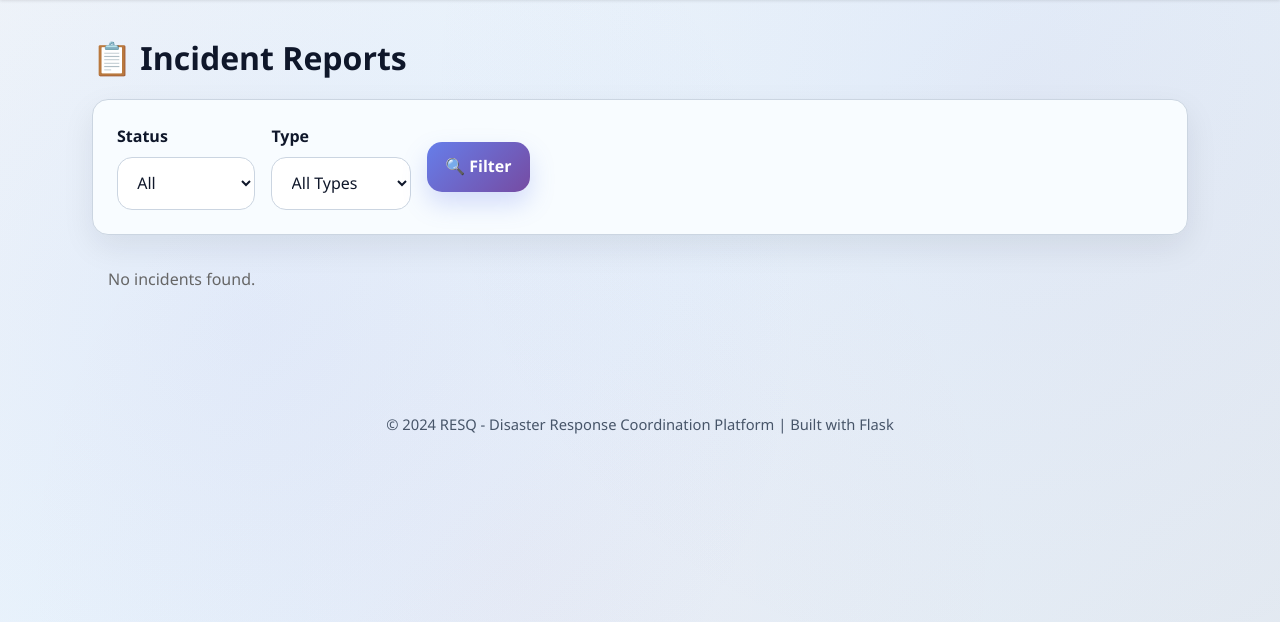
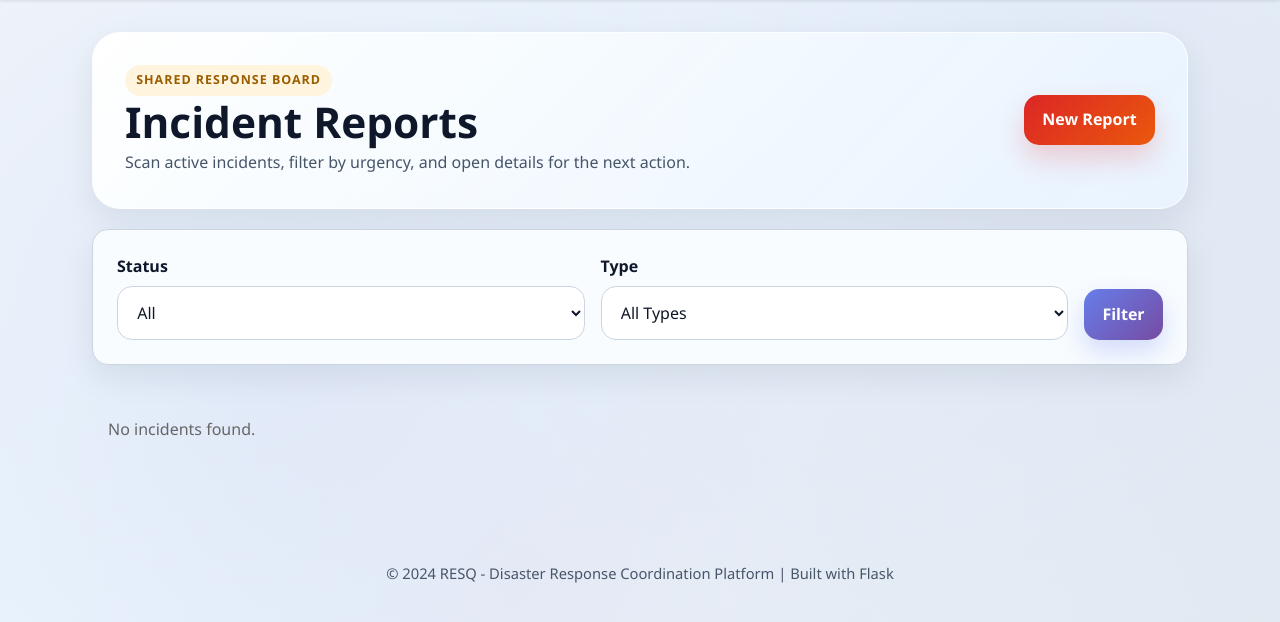
Before and after one commit to Lien-04/RESQ, a Flask app: page /reports in a window 1280 px wide. Shown: the part 74-696 px from the top of the page. Run offline with Flask 3, Linux system fonts and the light colour scheme; parts of the project's set-up code (start-up, migrations or seed data) failed here and were passed over.

Commit message:
Refactor view_reports.html for better UI and functionality
Updated the view_reports.html template to enhance the layout and functionality of the incident reports page, including improved filtering options and modal handling.

```diff
--- a/softdes/RESQ/templates/view_reports.html
+++ b/softdes/RESQ/templates/view_reports.html
@@ -3,13 +3,20 @@
 {% block title %}View Reports - RESQ{% endblock %}
 
 {% block content %}
-<div class="view-reports">
-    <h1 style="margin-bottom: 1rem;">📋 Incident Reports</h1>
+<div class="view-reports page-stack">
+    <section class="page-hero compact">
+        <div>
+            <span class="eyebrow">Shared response board</span>
+            <h1>Incident Reports</h1>
+            <p>Scan active incidents, filter by urgency, and open details for the next action.</p>
+        </div>
+        <a class="btn btn-emergency" href="{{ url_for('report_incident_page') }}">New Report</a>
+    </section>
 
     <!-- Filters -->
-<div id="filtersSection" class="card" style="margin-bottom: 1rem;" style="display: none;">
-        <div style="display: flex; gap: 1rem; flex-wrap: wrap; align-items: center;">
-            <div class="form-group" style="margin-bottom: 0;">
+    <div id="filtersSection" class="card filters-card" style="display: none;">
+        <div class="filters-grid">
+            <div class="form-group">
                 <label for="filterStatus">Status</label>
                 <select id="filterStatus" onchange="loadIncidents()">
                     <option value="">All</option>
@@ -19,7 +26,7 @@
                     <option value="resolved">Resolved</option>
                 </select>
             </div>
-            <div class="form-group" style="margin-bottom: 0;">
+            <div class="form-group">
                 <label for="filterType">Type</label>
                 <select id="filterType" onchange="loadIncidents()">
                     <option value="">All Types</option>
@@ -32,17 +39,17 @@
                     <option value="other">Other</option>
                 </select>
             </div>
-            <button class="btn" onclick="loadIncidents()">🔍 Filter</button>
+            <button class="btn" onclick="loadIncidents()">Filter</button>
         </div>
     </div>
 
     <!-- Status Update Modal -->
-    <div id="statusModal" style="display: none; position: fixed; z-index: 1000; left: 0; top: 0; width: 100%; height: 100%; background-color: rgba(0,0,0,0.5);">
-        <div style="background-color: white; margin: 15% auto; padding: 2rem; border-radius: 8px; width: 90%; max-width: 400px; position: relative;">
+    <div id="statusModal" class="modal-backdrop" style="display: none;">
+        <div class="modal-card">
             <h3 style="margin-top: 0;">Update Status</h3>
             <div style="margin-bottom: 1rem;">
                 <label for="statusSelect" style="display: block; margin-bottom: 0.5rem; font-weight: bold;">New Status:</label>
-                <select id="statusSelect" style="width: 100%; padding: 0.75rem; border: 1px solid #ddd; border-radius: 4px;">
+                <select id="statusSelect">
                     <option value="in_progress">In Progress</option>
                     <option value="resolved">Resolved</option>
                 </select>
@@ -61,7 +68,6 @@
 </div>
 
 <script>
-
 document.addEventListener('DOMContentLoaded', function() {
     const params = new URLSearchParams(window.location.search);
     const incidentId = params.get('id');
@@ -285,20 +291,26 @@ function viewIncident(id) {
 }
 
 async function verifyIncident(id) {
-    if (!confirm('Are you sure you want to verify this incident?')) return;
+    const confirmed = await showConfirmModal({
+        title: 'Verify Incident',
+        message: 'Verify this incident so volunteers and coordinators can act on it?',
+        confirmText: 'Verify',
+        confirmClass: 'btn-confirm'
+    });
+    if (!confirmed) return;
 
     try {
         const response = await fetch(`/api/reports/${id}/verify`, { method: 'POST' });
         const data = await response.json();
 
         if (response.ok) {
-            showNotification('✓ Incident verified successfully!', 'success', 1500);
+            await showMessageModal('Incident Verified', 'Incident verified successfully!', 'success');
             loadIncidents();
         } else {
-            showNotification(data.error || 'Failed to verify incident', 'error', 2000);
+            await showMessageModal('Verification Failed', data.error || 'Failed to verify incident', 'danger');
         }
     } catch (error) {
-        showNotification('Error verifying incident', 'error', 2000);
+        await showMessageModal('Verification Error', 'Error verifying incident', 'danger');
     }
 }
 
@@ -327,15 +339,13 @@ async function confirmStatusUpdate() {
         const data = await response.json();
 
         if (response.ok) {
-            showNotification('✓ Status updated successfully!', 'success', 1500);
+            await showMessageModal('Status Updated', 'Status updated successfully!', 'success');
 
             // VOLUNTEER REDIRECT: Go to dashboard after update
             const userResponse = await fetch('/api/me');
             const userData = await userResponse.json();
             if (userData.user.role === 'volunteer') {
-                setTimeout(() => {
-                    window.location.href = '/dashboard';
-                }, 1500);
+                window.location.href = '/dashboard';
             } else {
                 closeStatusModal();
                 const params = new URLSearchParams(window.location.search);
@@ -346,10 +356,10 @@ async function confirmStatusUpdate() {
                 }
             }
         } else {
-            showNotification(data.error || 'Failed to update status', 'error', 2000);
+            await showMessageModal('Update Failed', data.error || 'Failed to update status', 'danger');
         }
     } catch (error) {
-        showNotification('Error updating status', 'error', 2000);
+        await showMessageModal('Update Error', 'Error updating status', 'danger');
         console.error(error);
     }
 }
```
